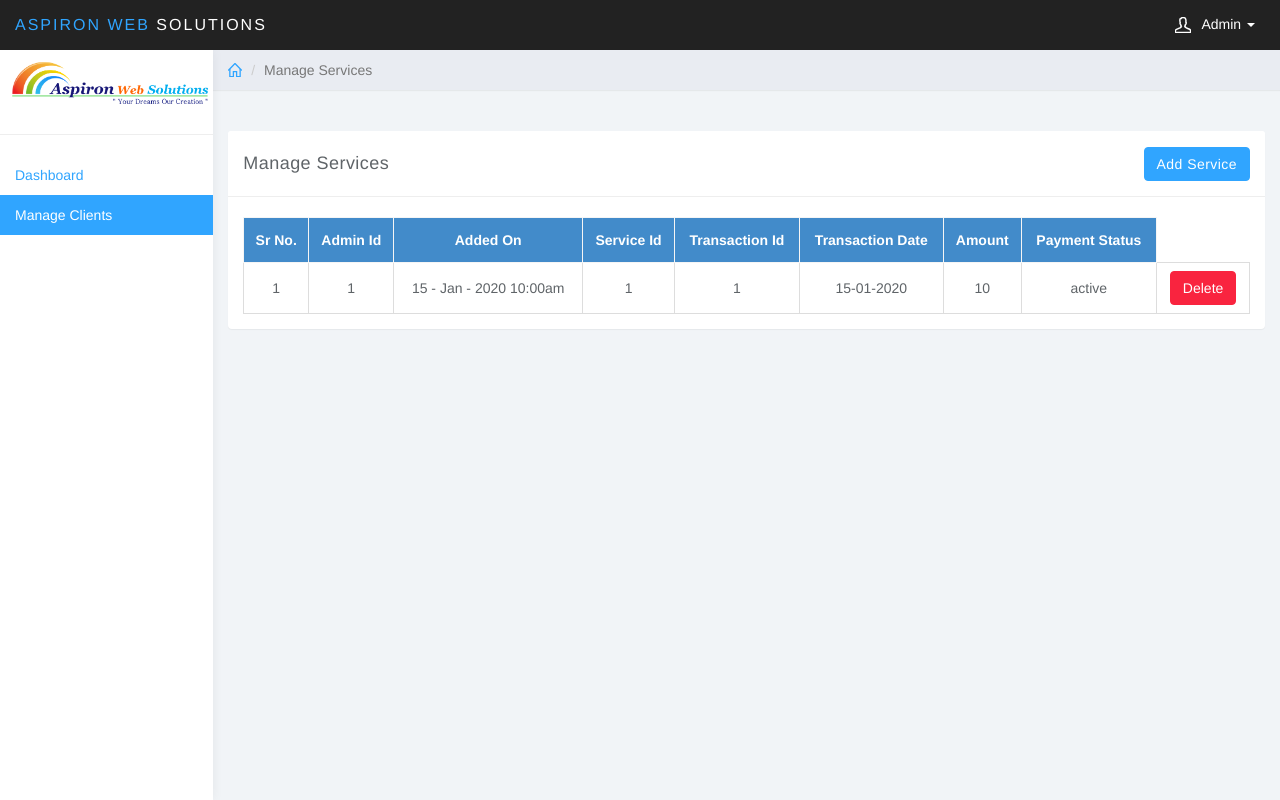
After one commit to dhaivat28/clientarea, a CodeIgniter app: template application/views/admin/manage_payments.php in a window 1280 px wide. The commit adds this page. Run offline with CodeIgniter, Linux system fonts and the light colour scheme; the template is opened without the code that fills it: most values are stand-ins (such as "Sample title", 1, 10 or a date in 2020).

Commit message:
done with payment module list view

```diff
--- a/application/views/admin/dashboard.php
+++ b/application/views/admin/dashboard.php
@@ -7,7 +7,7 @@
 			<li><?= anchor("dashboard",'Dashboard',['id'=>'active']); ?></li>
 			<li><?= anchor("client/manageclient",'Manage Clients'); ?></li>
 			<li><?= anchor("services/manage_services",'Manage Services'); ?></li>
-			<li><?= anchor("payments/add_payment",'Add Payments'); ?></li>
+			<li><?= anchor("payments/manage_payments",'Manage Payments'); ?></li>
 		</ul>
 	</div><!--/.sidebar-->
 
--- /dev/null
+++ b/application/views/admin/manage_payments.php
@@ -0,0 +1,102 @@
+<?php include('admin_header.php') ?>
+
+	<div id="sidebar-collapse" class="col-sm-3 col-lg-2 sidebar">
+		<img src="<?php echo base_url('assets/images/logo.png'); ?>" class="main-logo" width="200"  alt=""/>
+
+		<ul class="nav menu">
+			<li role="presentation" class="divider"></li>
+			<li><?= anchor("dashboard",'Dashboard'); ?></li>
+			<li><?= anchor("dashboard/manageclient",'Manage Clients',['id'=>'active']); ?></li>
+
+		</ul>
+	</div><!--/.sidebar-->
+
+	<div class="col-sm-9 col-sm-offset-3 col-lg-10 col-lg-offset-2 main">
+		<div class="row">
+			<ol class="breadcrumb">
+				<li><a href="#"><svg class="glyph stroked home"><use xlink:href="#stroked-home"></use></svg></a></li>
+				<li class="active">Manage Services</li>
+			</ol>
+		</div><!--/.row-->
+<br />
+<div class="row">
+	<div class="col-lg-12">
+		<?php if($feedback = $this->session->flashdata('feedback')):
+			$feedback_class = $this->session->flashdata('feedback_class'); ?>
+
+			<div class="row">
+				<div class="col-lg-12">
+					<div class="alert alert-dismissible <?= $feedback_class ?>">
+					  <button type="button" class="close" data-dismiss="alert">&times;</button>
+					  <strong><?= $feedback ?></strong>
+					</div>
+				</div>
+			</div>
+			<?php endif; ?>
+	</div>
+</div>
+<br />
+		<div class="row">
+			<div class="col-lg-12">
+				<div class="panel panel-default">
+					<div class="panel-heading">
+						<div class="row">
+							<div class="col-lg-3">
+								Manage Services
+							</div>
+							<div class="col-lg-9">
+								<div class="button-box">
+											<?=anchor("payments/add_payment",'Add Service',['class'=>'btn btn-primary']); ?>
+								</div>
+							</div>
+						</div>
+
+					</div>
+					<div class="panel-body">
+						<table class="domain-table">
+						    <thead>
+						    <tr>
+						        <th>Sr No.</th>
+								  <th>Admin Id</th>
+								  <th>Added On</th>
+								  <th>Service Id</th>
+								  <th>Transaction Id</th>
+						        <th>Transaction Date</th>
+						        <th>Amount</th>
+								  <th>Payment Status</th>
+
+						    </tr>
+						    </thead>
+							 <tbody>
+
+								 <?php
+				   	 		$count = 0;
+					 			if( count($all_payments)):
+						   	foreach ($all_payments as $k): ?>
+								<tr>
+									<td> <?= ++$count ?></td>
+									<td><?= $k->admin_id ?></td>
+									<td><?= date("d - M - Y h:ia",  strtotime($k->added_on));?></td>
+									<td><?= $k->service_id ?></td>
+									<td><?= $k->tr_id ?></td>
+									<td><?= date("d-m-Y", strtotime($k->tr_date));?></td>
+									<td><?= $k->amount ?></td>
+									<td><?= $k->p_status ?></td>
+									<td>		<?=anchor("services/delete_service/{$k->service_id}",'Delete',['class'=>'btn btn-danger']); ?>
+								</tr>
+						   <?php endforeach; ?>
+				   	<?php else: ?>
+					   <tr>
+						   <td colspan="7">No Records Found</td>
+					   </tr>
+				   <?php endif; ?>
+
+							 </tbody>
+						</table>
+					</div>
+				</div>
+			</div>
+		</div><!--/.row-->
+	</div><!--/.main-->
+
+	<?php include('admin_footer.php') ?>
```
Also changed, not shown: application/controllers/payments.php (+3 -4 lines), application/controllers/services.php (+7 -3 lines), application/models/paymentsmodel.php (+15 -0 lines).
